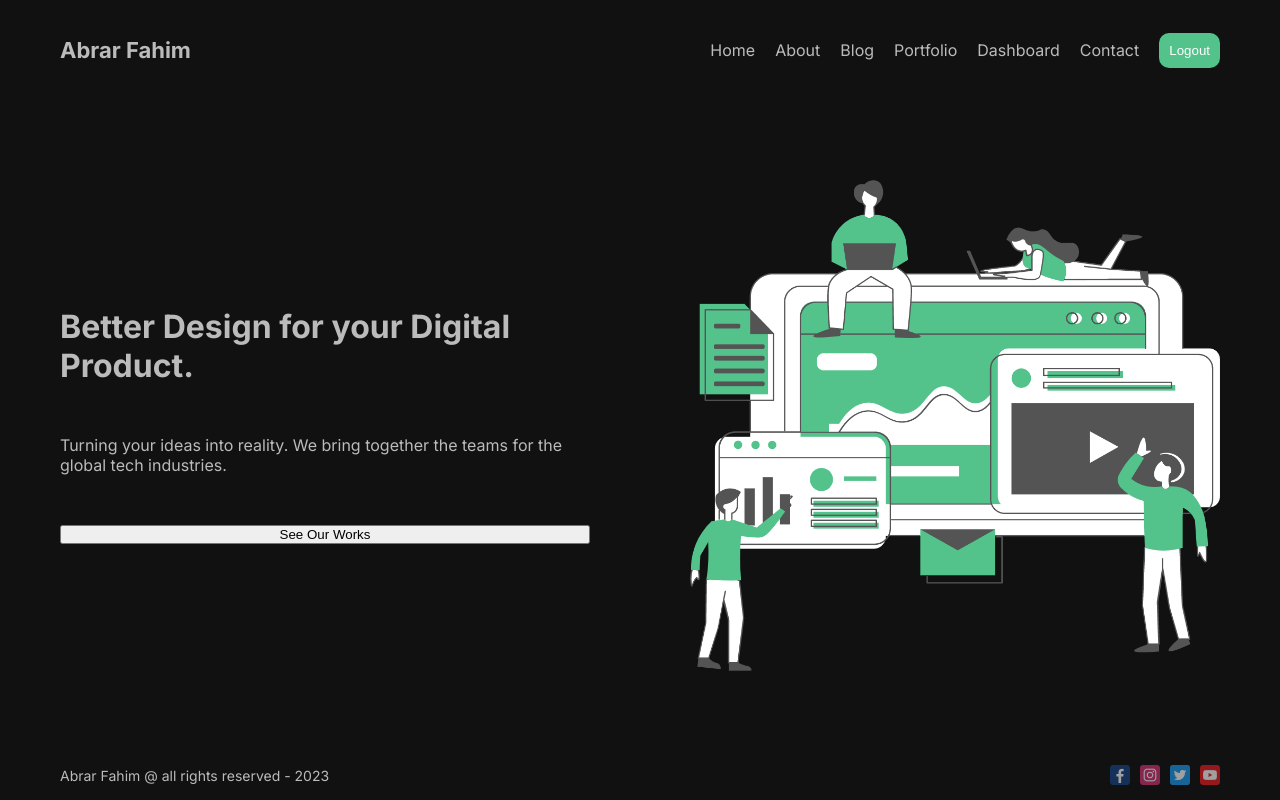
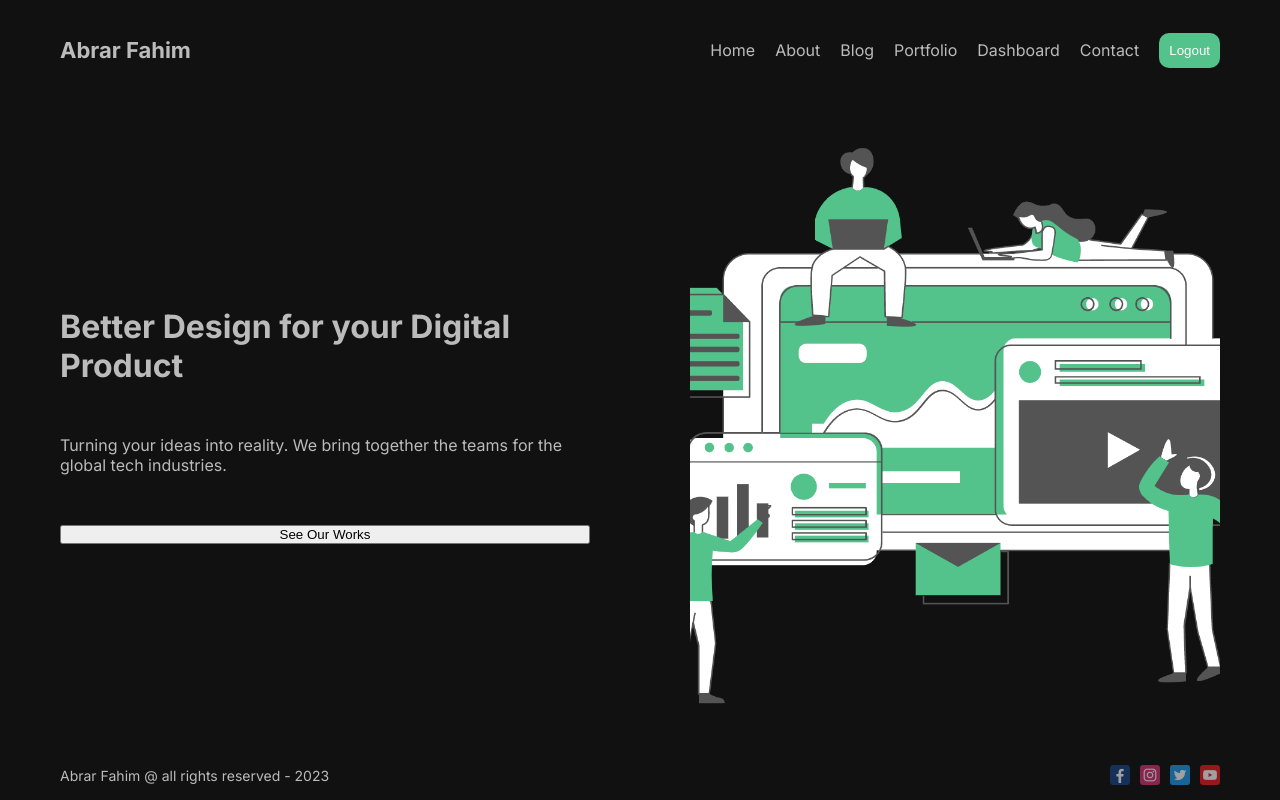
Before and after one commit to Abfahim21/next.js-project, a Next.js app: page / in a window 1280 px wide. Built offline with nearby package versions, Linux system fonts and the light colour scheme.

Commit message:
css advanced

```diff
--- a/src/app/page.js
+++ b/src/app/page.js
@@ -6,7 +6,7 @@ export default function Home() {
   return (
     <div className={styles.container}>
       <div className={styles.item}>
-        <h1 className={styles.title}>Better Design for your Digital Product.</h1>
+        <h1 className={styles.title}>Better Design for your Digital Product</h1>
         <p className={styles.desc}>Turning your ideas into reality. We bring together the teams for the global tech industries.</p>
         <button className={styles.button}>See Our Works</button>
       </div>
--- a/src/app/page.module.css
+++ b/src/app/page.module.css
@@ -14,14 +14,11 @@
 
 .img {
   width: 100%;
-  height: 500px;
+  height: 600px;
   object-fit: cover;
 }
 
 .title {
-
+  font-style: 72px;
+  background: linear-gradient(to bottom, #194c33), #333;
 }
-
-.desc {
-
-}
```
